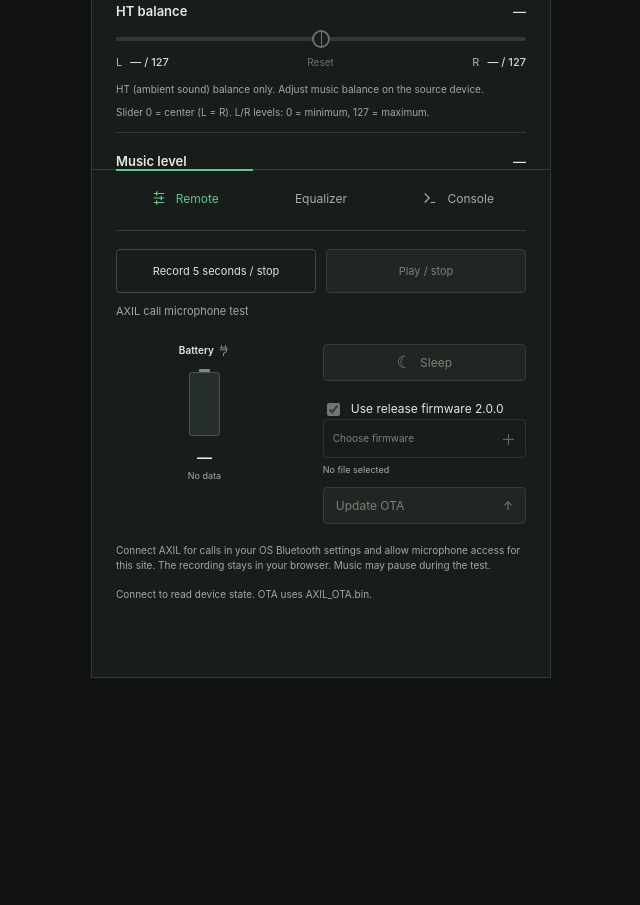
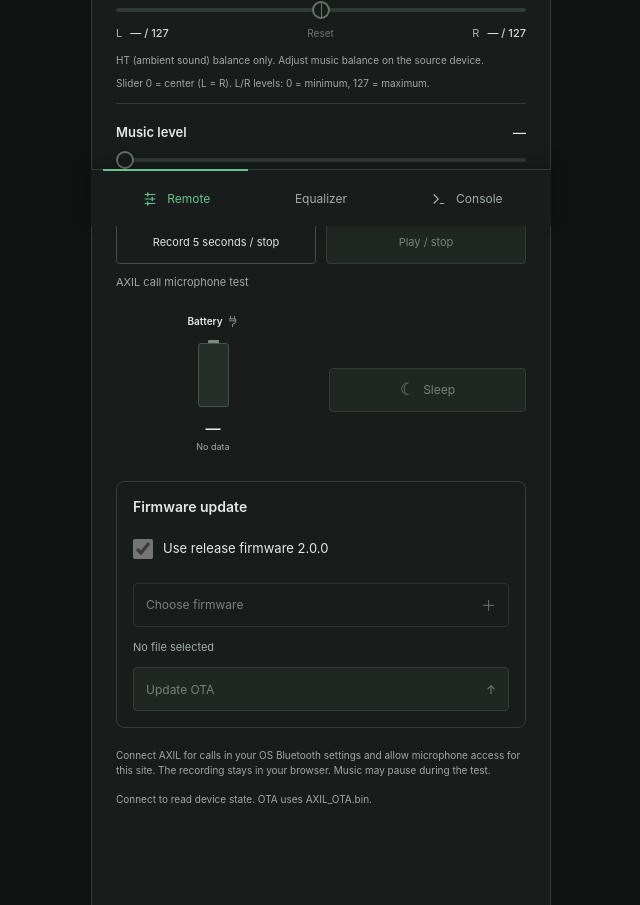
Before and after one commit to fermiums22/AXIL-Studio, a website built with Vite: page src/index.html in a window 1280 px wide. Shown: the part 574-1479 px from the top of the page, without its empty margins (319-959 px from the left). Before the commit the page ends 1282 px from the top, so only its background shows below. Built offline with nearby package versions, Linux system fonts and the light colour scheme.

Commit message:
Fix-bottom-navigation-and-expand-firmware-update-layout

```diff
--- a/src/main.ts
+++ b/src/main.ts
@@ -189,6 +189,7 @@ function render(): void {
           <div class="device-actions">
             <button class="button sleep-button" id="sleep" type="button" disabled><span aria-hidden="true">☾</span> Sleep</button>
             <div class="update-controls">
+              <h2 class="update-heading">Firmware update</h2>
               <label class="release-choice"><input id="use-release-firmware" type="checkbox" checked disabled /> Use release firmware 2.0.0</label>
               <label class="file-button" for="firmware-file">Choose firmware <span aria-hidden="true">＋</span></label>
               <input class="visually-hidden" id="firmware-file" type="file" accept=".bin" />
--- a/src/styles.css
+++ b/src/styles.css
@@ -20,7 +20,8 @@ button:disabled, input:disabled { cursor: default; }
 button, input, select { accent-color: var(--green); }
 button:focus-visible, input:focus-visible, select:focus-visible, .file-button:has(+ input:focus-visible) { outline: 2px solid var(--green); outline-offset: 4px; }
 [hidden] { display: none !important; }
-.studio { width: min(100%, 460px); min-height: 100dvh; margin: 0 auto; background: var(--surface); display: flex; flex-direction: column; }
+.studio { width: min(100%, 460px); min-height: 100dvh; margin: 0 auto; padding-bottom: calc(80px + env(safe-area-inset-bottom)); background: var(--surface); display: flex; flex-direction: column; }
+html { scroll-padding-bottom: calc(90px + env(safe-area-inset-bottom)); }
 .connection-header { margin: 19px 24px 0; }
 .connection-title { display: flex; align-items: center; justify-content: space-between; gap: 10px; font-size: 11px; }
 .connection-title strong { font-size: 12px; font-weight: 500; letter-spacing: .04em; }
@@ -103,7 +104,7 @@ input[type="range"]:disabled::-moz-range-thumb { border-color: #647369; }
 .balance-values strong { margin-left: 5px; font-weight: 500; color: #d0dcd3; }
 .balance-values .text-button { padding: 6px 10px; font-size: 10px; }
 .balance-note { margin: 8px 0 0; color: var(--muted); font-size: 10px; line-height: 1.5; }
-.lower-controls { display: grid; grid-template-columns: minmax(0, 1fr) minmax(0, 1.13fr); gap: 27px; padding: 24px 0 23px; }
+.lower-controls { display: grid; grid-template-columns: repeat(2, minmax(0, 1fr)); gap: 16px; padding: 24px 0; align-items: center; }
 .meters { display: grid; grid-template-columns: repeat(2, minmax(0, 1fr)); gap: 15px; padding-right: 3px; align-items: start; }
 .meter-block { display: flex; flex-direction: column; align-items: center; text-align: center; min-width: 0; }
 .meter-label { font-size: 10px; font-weight: 600; margin-bottom: 15px; }
@@ -125,15 +126,16 @@ input[type="range"]:disabled::-moz-range-thumb { border-color: #647369; }
 #battery-bolt { position: absolute; width: 15px; height: 27px; top: 50%; left: 7px; transform: translateY(-50%); fill: #102d1a; }
 .meter-reading { font-variant-numeric: tabular-nums; font-size: 15px; font-weight: 600; margin-top: 12px; min-height: 19px; }
 .meter-unit { display: block; min-height: 24px; margin-top: 3px; color: #a0ada4; font-size: 9px; line-height: 1.3; }
-.device-actions { min-width: 0; }
-.button, .file-button { display: flex; width: 100%; min-height: 37px; padding: 8px 12px; align-items: center; justify-content: center; gap: 8px; border: 1px solid #414d45; border-radius: 4px; color: #dce7df; background: var(--surface); font-size: 12px; }
+.device-actions { display: contents; }
+.button, .file-button { display: flex; width: 100%; min-height: 44px; padding: 10px 12px; align-items: center; justify-content: center; gap: 8px; border: 1px solid #414d45; border-radius: 4px; color: #dce7df; background: var(--surface); font-size: 12px; }
 .button:disabled { color: #76837a; background: #202622; border-color: #343e37; }
 .sleep-button span { font-size: 17px; line-height: 1; }
-.update-controls { margin-top: 19px; }
-.file-button { justify-content: space-between; padding-inline: 9px; font-size: 10px; cursor: pointer; }
+.update-controls { grid-column: 1 / -1; display: grid; gap: 12px; min-width: 0; padding: 16px; border: 1px solid var(--line); border-radius: 8px; }
+.update-heading { margin: 0; font-size: 14px; font-weight: 600; }
+.file-button { justify-content: space-between; font-size: 12px; cursor: pointer; }
 .file-button > span { color: #b1c3b7; font-size: 15px; }
 .file-button.disabled { opacity: .5; cursor: default; }
-.file-name { overflow: hidden; text-overflow: ellipsis; white-space: nowrap; color: #a2b0a7; font-size: 9px; margin: 6px 0 12px; }
+.file-name { overflow-wrap: anywhere; color: #a2b0a7; font-size: 11px; line-height: 1.5; margin: 0; }
 .update-button { position: relative; isolation: isolate; overflow: hidden; color: #dce7df; background: #26302a; border-color: #48544b; justify-content: space-between; }
 .update-button::before { content: ""; position: absolute; z-index: -1; inset: 0; background: #27593b; transform: scaleX(var(--ota-progress, 0)); transform-origin: left; transition: transform 120ms linear; }
 .update-button.is-updating:disabled { color: #e4e9e5; background: #202622; border-color: #526858; justify-content: center; }
@@ -144,7 +146,7 @@ input[type="range"]:disabled::-moz-range-thumb { border-color: #647369; }
 .ota-progress { margin-top: 12px; font-size: 10px; color: var(--muted); }
 #ota-progress-label { display: block; line-height: 1.4; overflow-wrap: anywhere; }
 #cancel-update { color: #edb586; }
-.tabs { display: grid; grid-template-columns: repeat(3, minmax(0, 1fr)); position: sticky; bottom: 0; margin-top: auto; background: var(--surface); border-top: 1px solid var(--line); padding: 0 24px env(safe-area-inset-bottom); }
+.tabs { display: grid; grid-template-columns: repeat(3, minmax(0, 1fr)); position: fixed; z-index: 20; bottom: 0; left: 50%; transform: translateX(-50%); width: min(100%, 460px); background: var(--surface); border-top: 1px solid var(--line); box-shadow: 0 -6px 18px #0003; padding: 0 12px env(safe-area-inset-bottom); }
 .tabs button { display: flex; align-items: center; justify-content: center; gap: 8px; min-height: 57px; border: 0; border-top: 2px solid transparent; margin-top: -1px; background: transparent; color: #a1afa6; font-size: 12px; }
 .tabs button[aria-selected="true"] { color: var(--green); border-top-color: var(--green); }
 .tabs svg { width: 18px; height: 18px; }
@@ -172,8 +174,8 @@ input[type="range"]:disabled::-moz-range-thumb { border-color: #647369; }
 .command-option code { color: var(--green); font-size: 11px; white-space: pre-wrap; }
 .command-option span, .command-option small { color: var(--muted); font-size: 10px; line-height: 1.5; }
 .visually-hidden { position: absolute; width: 1px; height: 1px; margin: -1px; padding: 0; border: 0; overflow: hidden; clip-path: inset(50%); white-space: nowrap; }
-@media (min-width: 600px) { .studio { min-height: min(860px, 100dvh); margin: 30px auto; border: 1px solid #343c36; } .console-output { height: 490px; } }
-@media (max-width: 350px) { .connection-header { margin-inline: 18px; } main { padding-inline: 18px; } .lower-controls { gap: 18px; } .meters { gap: 10px; } .file-button { padding-inline: 7px; font-size: 9px; } }
+@media (min-width: 600px) { .studio { border-inline: 1px solid #343c36; } .console-output { height: 490px; } }
+@media (max-width: 350px) { .connection-header { margin-inline: 18px; } main { padding-inline: 18px; } .lower-controls { gap: 18px; } .meters { gap: 10px; } }
 @media (prefers-reduced-motion: reduce) { *, *::before, *::after { transition: none !important; } }
 
 .voice-options { display: grid; gap: 4px; }
@@ -188,5 +190,5 @@ input[type="range"]:disabled::-moz-range-thumb { border-color: #647369; }
 .microphone-route:not([hidden]) { display: flex; align-items: flex-start; gap: 8px; margin-top: 10px; font-size: 11px; line-height: 1.5; color: var(--muted); }
 .microphone-route input { flex-shrink: 0; width: 18px; height: 18px; margin: 0; }
 .meters { grid-template-columns: 1fr; }
-.release-choice { display: flex; align-items: flex-start; gap: 8px; font-size: 12px; line-height: 1.5; }
-.release-choice input { flex: 0 0 auto; margin-top: 3px; accent-color: #68dca2; }
+.release-choice { display: flex; align-items: center; gap: 10px; min-height: 44px; font-size: 13px; line-height: 1.5; cursor: pointer; }
+.release-choice input { flex: 0 0 auto; width: 20px; height: 20px; margin: 0; accent-color: var(--green); }
```
Also changed, not shown: AGENTS.md (+4 -0 lines), index.html (+2 -1 lines).
